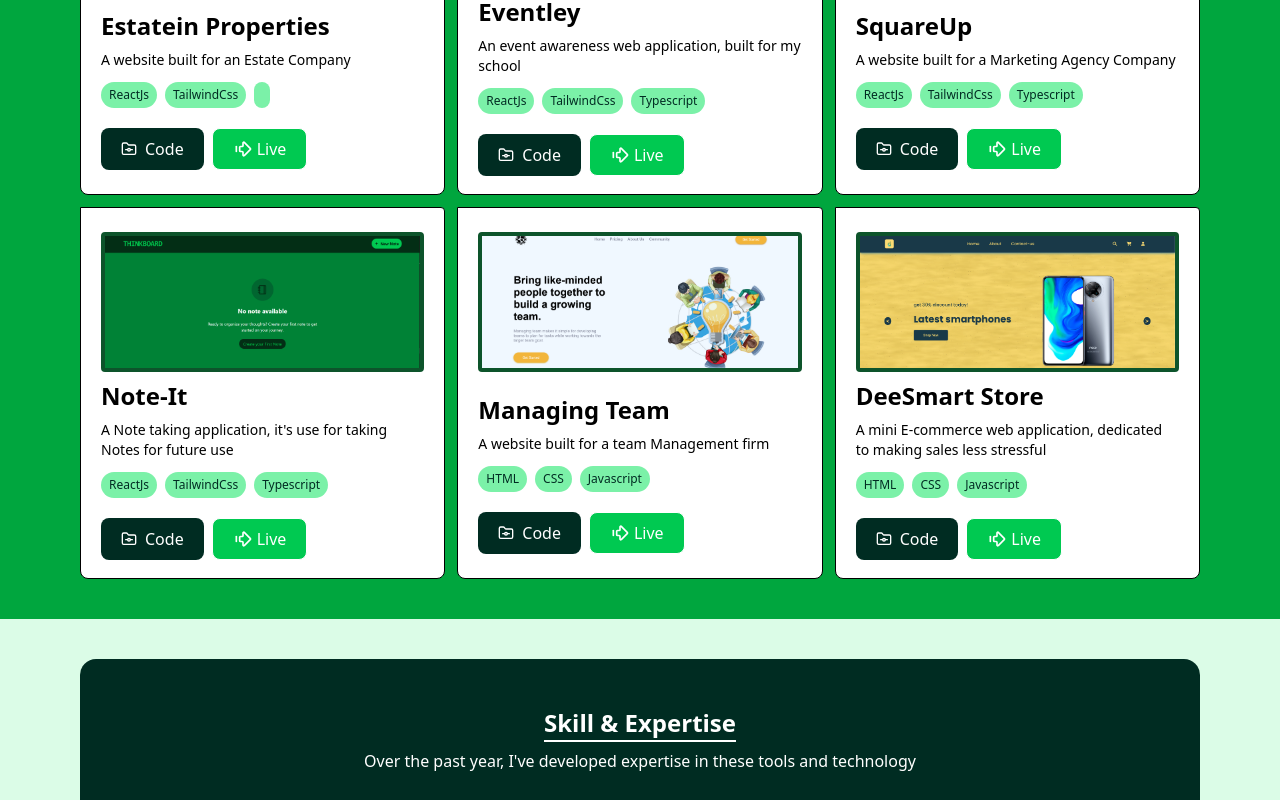
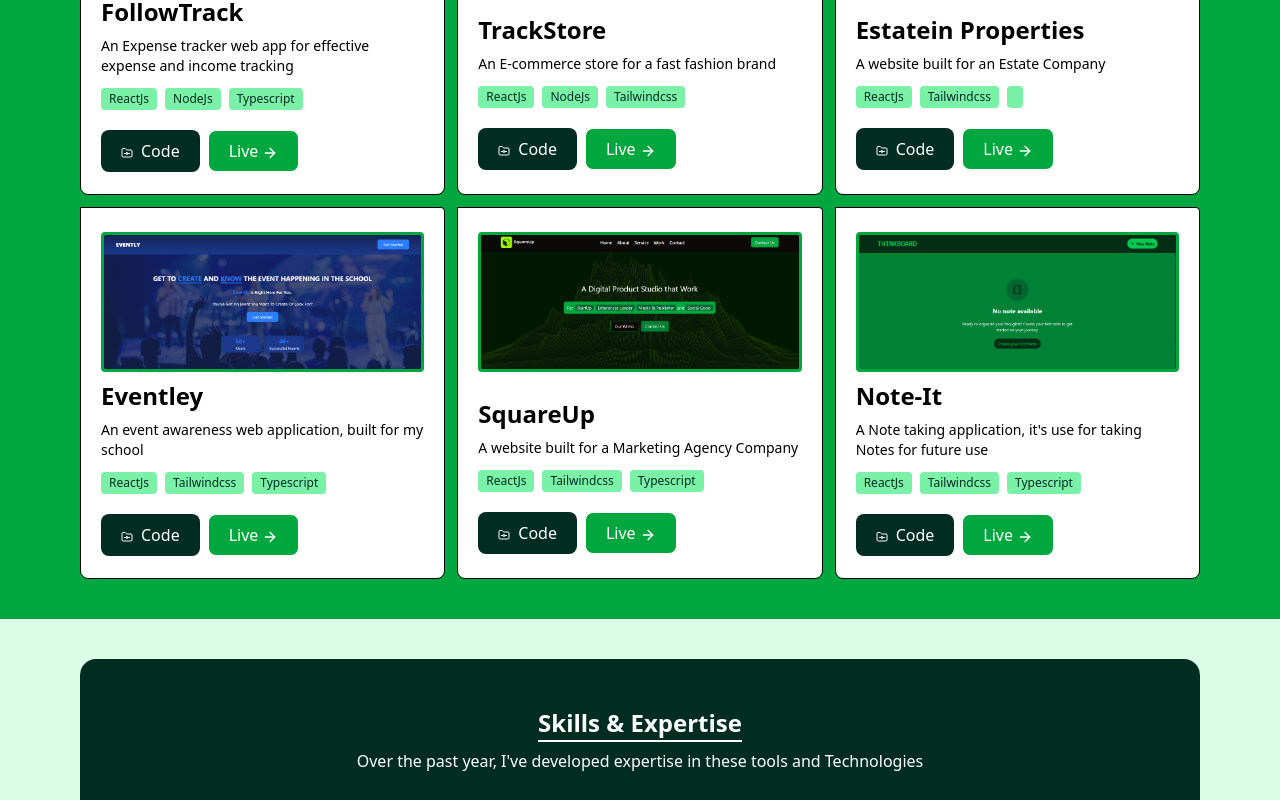
Before and after one commit to iconicconcept/mrmay, a React (Vite) app in the folder portfolio-frontend/: page / in a window 1280 px wide. Shown: the part 1620-2420 px from the top of the page. Built offline with nearby package versions, Linux system fonts and the light colour scheme.

Commit message:
new projects added

```diff
--- a/portfolio-frontend/src/myComponent/data.ts
+++ b/portfolio-frontend/src/myComponent/data.ts
@@ -1,65 +1,98 @@
 export const projectCardDetails = [
   {
     id: "1",
+    alt: "expense tracker",
+    image: "/followtrack.png",
+    head: "FollowTrack",
+    stack: "ReactJs",
+    stack2: "NodeJs",
+    stack3: "Typescript",
+    parag:
+      "An Expense tracker web app for effective expense and income tracking",
+    code: "https://github.com/iconicconcept",
+    live: "https://followtrack.onrender.com",
+  },
+  {
+    id: "2",
+    alt: "e-commerce store",
+    image: "/trackstore.png",
+    head: "TrackStore",
+    stack: "ReactJs",
+    stack2: "NodeJs",
+    stack3: "Tailwindcss",
+    parag: "An E-commerce store for a fast fashion brand",
+    code: "https://github.com/iconicconcept",
+    live: "https://trackstore.netlify.app",
+  },
+  {
+    id: "3",
     alt: "estatein properties",
     image: "/stateproperties.png",
     head: "Estatein Properties",
-        stack: "ReactJs",stack2: "TailwindCss",
+    stack: "ReactJs",
+    stack2: "Tailwindcss",
     parag: "A website built for an Estate Company",
     code: "https://github.com/iconicconcept",
-        live: "https://estateinproperties.netlify.app"
+    live: "https://estateinproperties.netlify.app",
   },
   {
-        id: "2",
+    id: "4",
     alt: "evently web app",
     image: "/Evently.png",
     head: "Eventley",
-        stack: "ReactJs",stack2: "TailwindCss",stack3: "Typescript",
+    stack: "ReactJs",
+    stack2: "Tailwindcss",
+    stack3: "Typescript",
     parag: "An event awareness web application, built for my school",
     code: "https://github.com/iconicconcept",
-        live: "https://eventley.onrender.com"
+    live: "https://eventley.onrender.com",
   },
   {
-        id: "3",
+    id: "5",
     alt: "marketing agency web App",
     image: "/sqaureupagency.png",
     head: "SquareUp",
-        stack: "ReactJs",stack2: "TailwindCss",stack3: "Typescript",
+    stack: "ReactJs",
+    stack2: "Tailwindcss",
+    stack3: "Typescript",
     parag: "A website built for a Marketing Agency Company",
     code: "https://github.com/iconicconcept",
-        live: "https://squareagency.netlify.app"
+    live: "https://squareagency.netlify.app",
   },
   {
-        id: "4",
+    id: "6",
     alt: "note taking web app",
     image: "/NOTE.png",
     head: "Note-It",
-        stack: "ReactJs",stack2: "TailwindCss",stack3: "Typescript",
-        parag: "A Note taking application, it's use for taking Notes for future use",
+    stack: "ReactJs",
+    stack2: "Tailwindcss",
+    stack3: "Typescript",
+    parag:
+      "A Note taking application, it's use for taking Notes for future use",
     code: "https://github.com/iconicconcept",
-        live: "https://noteit-Ifpq.onrender.com"
+    live: "https://noteit-Ifpq.onrender.com",
   },
-    {
-        id: "5",
-        alt: "Team management",
-        image: "/ManagingTeam.png",
-        head: "Managing Team",
-        stack: "HTML",stack2: "CSS",stack3: "Javascript",
-        parag: "A website built for a team Management firm",
-        code: "https://github.com/iconicconcept",
-        live: "https://iconicconcept.github.io/managing-team.io/"
-    },
-    {
-        id: "6",
-        alt: "deesmart store",
-        image: "../smart.png",
-        head: "DeeSmart Store",
-        stack: "HTML",stack2: "CSS",stack3: "Javascript",
-        parag: "A mini E-commerce web application, dedicated to making sales less stressful",
-        code: "https://github.com/iconicconcept",
-        live: "https://iconicconcept.github.io/deesmart-store/"
-    }
-]
+  // {
+  //     id: "7",
+  //     alt: "Team management",
+  //     image: "/ManagingTeam.png",
+  //     head: "Managing Team",
+  //     stack: "HTML",stack2: "CSS",stack3: "Javascript",
+  //     parag: "A website built for a team Management firm",
+  //     code: "https://github.com/iconicconcept",
+  //     live: "https://iconicconcept.github.io/managing-team.io/"
+  // },
+  // {
+  //     id: "8",
+  //     alt: "deesmart store",
+  //     image: "../smart.png",
+  //     head: "DeeSmart Store",
+  //     stack: "HTML",stack2: "CSS",stack3: "Javascript",
+  //     parag: "A mini E-commerce web application, dedicated to making sales less stressful",
+  //     code: "https://github.com/iconicconcept",
+  //     live: "https://iconicconcept.github.io/deesmart-store/"
+  // }
+];
 
 export const featureCard = [
   {
@@ -70,7 +103,8 @@ export const featureCard = [
   {
     id: "2",
     head: "Web Application",
-        parag: "Building Responsible and user-friendly web applications with modern Technologies"
+    parag:
+      "Building Responsible and user-friendly web applications with modern Technologies",
   },
   {
     id: "3",
@@ -84,7 +118,7 @@ export const featureCard = [
   },
   {
     id: "5",
-        head: "Scalablity",
-        parag: "Scalable solution across all problem solving niches",
-    }
-]
+    head: "SEO",
+    parag: "Scalable solutions with great SEO",
+  },
+];
--- a/portfolio-frontend/src/pages/Home.tsx
+++ b/portfolio-frontend/src/pages/Home.tsx
@@ -1,7 +1,7 @@
 import Header from "../myComponent/header"
 import { useEffect, useState, type ChangeEvent } from "react"
 import { projectCardDetails } from "../myComponent/data"
-import { ArrowBigRightDash, Code, Facebook, FolderGit, Github, GlobeIcon, NetworkIcon, Send, Twitter, } from "lucide-react"
+import { ArrowRight, Code, Facebook, FolderGit, Github, GlobeIcon, NetworkIcon, Send, Twitter, } from "lucide-react"
 import AOS from "aos"
 import "aos/dist/aos.css"
 import { Link } from "react-scroll"
@@ -60,8 +60,8 @@ const Home = () => {
                             <span>Hi, I'm </span>
                             <span className="text-green-900">Mubaraq Allamalyekeen</span>
                         </h1>
-                        <p>I am a seasoned Full-Stack Developer with hands-on experience building high quality,
-                            robust and scalable digital solutions. I specialized in <span className="font-medium">Frontend development</span> turning complex
+                        <p>I am a seasoned <span className="font-medium">Full-Stack Developer</span> with hands-on experience building high quality,
+                            robust and scalable digital solutions. I specialized in <span className="font-medium">Frontend development</span>, turning complex
                             UI's into functional web application that has real-world impact.
                         </p>
                         <div className="flex w-max flex-row justify-center md:justify-start lg:justify-start gap-3">
@@ -71,7 +71,7 @@ const Home = () => {
                     </div>
                     <div className="flex justify-center items-center md:ml-12 lg:ml-12">
                         <div className="h-74 w-64 border-2 border-green-500 rounded-2xl flex justify-center items-center">
-                            <div className="bg-green-800 h-70 w-60 rounded-2xl ">
+                            <div className="bg-green-500 h-70 w-60 rounded-2xl ">
                                 <img src="/user.jpg" className="h-full rounded-2xl" alt="image" />
                             </div>
                         </div>
@@ -137,19 +137,19 @@ const Home = () => {
                         <div key={item.id}>
                             <div className='border h-max md:h-93 lg:h-93 px-5 py-6 flex flex-col justify-between rounded-r rounded-b-lg bg-white' data-aos="fade-up">
                                 {/* <div className="w-full cover h-20"> */}
-                                    <img src={item.image} alt={item.alt} className="w-full h-35 object-cover border-4 rounded border-green-900" />
+                                    <img src={item.image} alt={item.alt} className="w-full h-35 object-cover border-3 rounded border-green-600" />
                                 {/* </div> */}
                                 <div className="flex flex-col gap-2 mt-2">
                                     <h1 className="font-semibold text-2xl">{item.head}</h1>
                                     <p className="text-sm ">{item.parag}</p>
                                     <div className="flex gap-2 text-center justify-start mt-1">
-                                        <p className="px-2 py-1 bg-green-300 text-emerald-950 text-[12px] font-medium rounded-full">{item.stack}</p>
-                                        <p className="px-2 py-1 bg-green-300 text-emerald-950 text-[12px] font-medium rounded-full">{item.stack2}</p>
-                                        <p className="px-2 py-1 bg-green-300 text-emerald-950 text-[12px] font-medium rounded-full">{item.stack3}</p>
+                                        <p className="px-2 py-0.5 bg-green-300 text-emerald-950 text-[12px] font-medium rounded-sm">{item.stack}</p>
+                                        <p className="px-2 py-0.5 bg-green-300 text-emerald-950 text-[12px] font-medium rounded-sm">{item.stack2}</p>
+                                        <p className="px-2 py-0.5 bg-green-300 text-emerald-950 text-[12px] font-medium rounded-sm">{item.stack3}</p>
                                     </div>
                                     <div className="flex gap-2 mt-3">
-                                        <button className="px-5 rounded-[8px] font-normal py-2 curosr-pointer bg-emerald-950 text-white"><a href={item.code} target="_blank" className="flex gap-2 items-center"><FolderGit className="size-4" /> Code</a></button>
-                                        <button className="px-5 rounded-[8px] font-normal border py-2 curosr-pointer bg-green-500 text-white"><a href={item.live} target="_blank" className="flex gap-1 items-center"><ArrowBigRightDash className="size-5" /> Live</a></button>
+                                        <button className="px-5 rounded-[8px] font-normal py-2 curosr-pointer bg-emerald-950 text-white"><a href={item.code} target="_blank" className="flex gap-2 items-center"><FolderGit className="size-3 mt-1" /> Code</a></button>
+                                        <button className="px-5 rounded-[8px] font-normal border py-2 curosr-pointer bg-green-600 text-white flex items-center gap-1"><a href={item.live} target="_blank" className="flex gap-1 items-center">Live<ArrowRight className="size-4 mt-1" /></a></button>
                                     </div>
                                 </div>
                             </div>
@@ -164,8 +164,8 @@ const Home = () => {
         <section className="w-full py-7 md:py-10 lg:py-10 px-5 md:px-20 lg:px-20 h-max bg-green-100" id="Skills">
             <div className="px-5 flex flex-col gap-7 py-10 md:px-20 lg:px-20 md:py-10 lg:py-10 bg-emerald-950 rounded-2xl">
                   <div className="flex flex-col gap-3 justify-center items-center text-center py-2">
-                    <h1 className="text-2xl font-bold text-white underline underline-offset-8">Skill & Expertise</h1>
-                    <p className="text-[16px] font-normal text-white md:max-w-4xl lg:max-w-4xl leading-5">Over the past year, I've developed expertise in these tools and technology</p>
+                    <h1 className="text-2xl font-bold text-white underline underline-offset-8">Skills & Expertise</h1>
+                    <p className="text-[16px] font-normal text-white md:max-w-4xl lg:max-w-4xl leading-5">Over the past year, I've developed expertise in these tools and Technologies</p>
                 </div>
 
                 <div className="gap-3 grid grid-cols-1 md:grid-cols-3 lg:grid-cols-3">
```
Also changed, not shown: portfolio-frontend/public/followtrack.png (added), portfolio-frontend/public/trackstore.png (added). Lines whose indentation alone changed are shown as unchanged.
